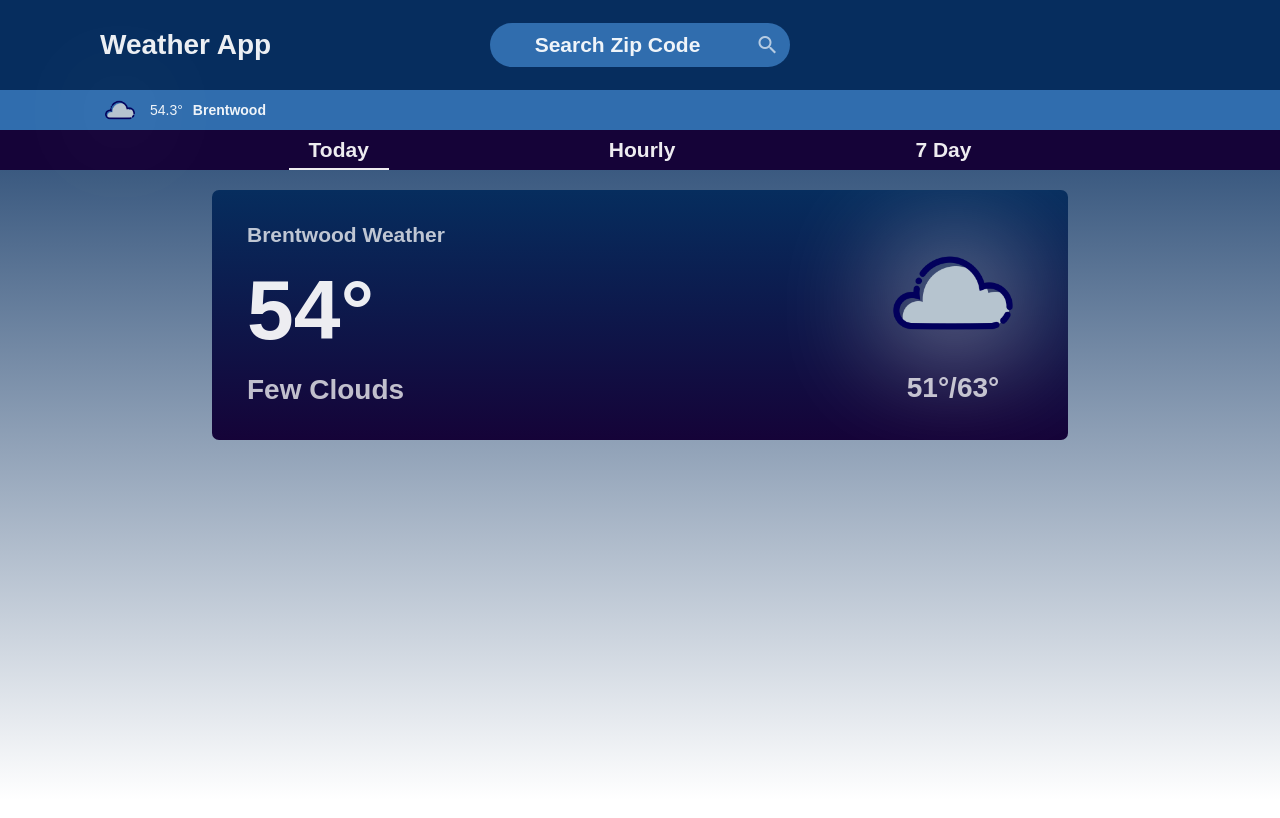
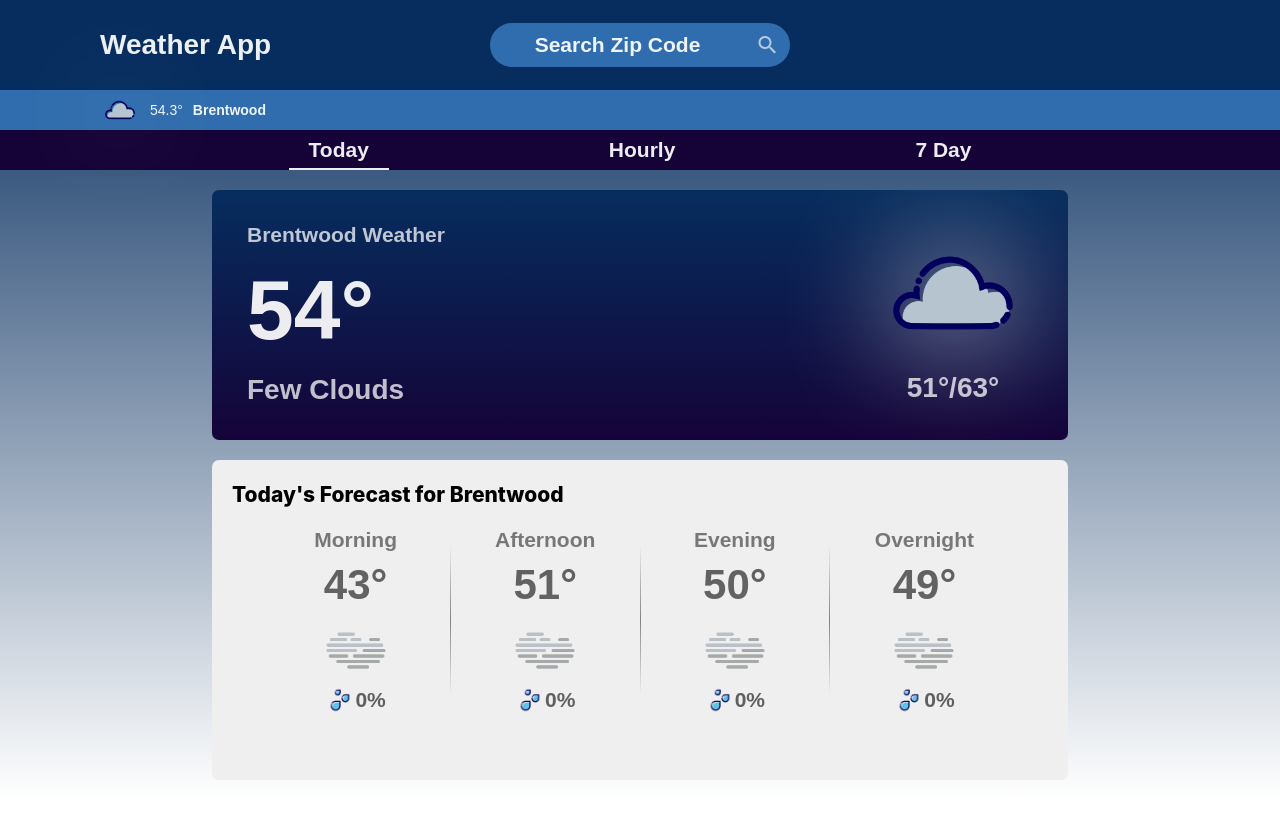
Before and after one commit to TheTeck/Weather, a React (Create React App) app: page / in a window 1280 px wide. Shown: the top 818 px of the page. Built offline with nearby package versions, Linux system fonts and the light colour scheme.

Commit message:
Create TodayForecast and QuarterDayForecast to show the weather at 6 hour spreads for the current day

```diff
--- a/src/components/DynamicIcon/DynamicIcon.jsx
+++ b/src/components/DynamicIcon/DynamicIcon.jsx
@@ -2,12 +2,14 @@ import React from 'react';
 
 import './DynamicIcon.scss';
 
-export default function DynamicIcon ({ width, height, weather , day}) {
+export default function DynamicIcon ({ width, height, weather, day}) {
 
     let output = "sunny";
 
     // Determine the proper icon based on main weather and day/night state
-    if (weather === "Thunderstorm") {
+    if (weather === "Precipitation") {
+        output = "precipitation"
+    } else if (weather === "Thunderstorm") {
         output = "lightning";
     } else if (weather === "Snow") {
         output = "snow";
--- /dev/null
+++ b/src/components/QuarterDayForecast/QuarterDayForecast.jsx
@@ -0,0 +1,19 @@
+import React from 'react';
+
+import './QuarterDayForecast.scss';
+import DynamicIcon from '../DynamicIcon/DynamicIcon';
+
+export default function QuarterDayForecast ({ title, hour, day }) {
+    console.log(hour.weather[0])
+    return (
+        <div className="quarterdayforecast-container">
+            <p className="quarterday-title">{title}</p>
+            <p className="quarterday-temp">{~~hour.temp + '\u00B0'}</p>
+            <DynamicIcon width={70} height={70} weather={hour.weather[0].main} day={day} />
+            <div className="quarterday-precipitation">
+                <DynamicIcon width={30} height={30} weather={"Precipitation"} day={day} />
+                <p>{hour.pop}%</p>
+            </div>
+        </div>
+    )
+}
--- /dev/null
+++ b/src/components/QuarterDayForecast/QuarterDayForecast.scss
@@ -0,0 +1,47 @@
+@import "../../sass/colors";
+@import "../../sass/fonts";
+@import "../../sass/dimensions";
+
+.quarterdayforecast-container {
+  width: 24%;
+  height: 100%;
+  background-color: $color-muted-white;
+  display: flex;
+  flex-direction: column;
+  justify-content: center;
+  align-items: center;
+  position: relative;
+  color: $color-font-dark;
+  font-weight: $font-heavy-weight;
+  font-family: $font-primary;
+}
+
+.quarterday-title {
+  font-size: $font-tiny;
+  opacity: 0.5;
+  margin: 0;
+}
+
+.quarterday-temp {
+  font-size: $font-large;
+  opacity: 0.6;
+  margin: 0;
+}
+
+.quarterday-precipitation {
+  width: 100%;
+  height: 100%;
+  display: flex;
+  justify-content: center;
+
+  p {
+    font-size: $font-small;
+    opacity: 0.6;
+  }
+}
+
+@media (min-width: $break-mid) {
+  .quarterday-title {
+    font-size: $font-small;
+  }
+}
--- /dev/null
+++ b/src/components/TodayForecast/TodayForecast.jsx
@@ -0,0 +1,25 @@
+import React from 'react';
+
+import './TodayForecast.scss';
+import QuarterDayForecast from '../QuarterDayForecast/QuarterDayForecast';
+
+export default function TodayForecast ({ name, hourly }) {
+
+    const localOffset = (new Date().getTimezoneOffset()) * 60;
+    let first = new Date((hourly[12].dt + localOffset) * 1000).toLocaleString();
+
+    return (
+        <div id="todayforecast-container">
+            <p id="todayforecast-title">{`Today's Forecast for ${name}`}</p>
+            <div id="quarterday-container">
+                <QuarterDayForecast title="Morning" hour={hourly[5]} day={true} />
+                <div className="divider"></div>
+                <QuarterDayForecast title="Afternoon" hour={hourly[11]} day={true} />
+                <div className="divider"></div>
+                <QuarterDayForecast title="Evening" hour={hourly[17]} day={false} />
+                <div className="divider"></div>
+                <QuarterDayForecast title="Overnight" hour={hourly[23]} day={false} />
+            </div>
+        </div>
+    )
+}
--- /dev/null
+++ b/src/components/TodayForecast/TodayForecast.scss
@@ -0,0 +1,39 @@
+@import "../../sass/colors";
+@import "../../sass/fonts";
+@import "../../sass/dimensions";
+
+#todayforecast-container {
+  width: 100%;
+  max-width: $break-mid;
+  height: 320px;
+  margin: $padding-small auto 0 auto;
+  padding: $padding-content;
+  border-radius: $radius;
+  background-color: $color-muted-white;
+  position: relative;
+  display: flex;
+  align-items: center;
+}
+
+#todayforecast-title {
+  color: $color-font-dark;
+  font-size: $font-small;
+  font-weight: $font-heavy-weight;
+  position: absolute;
+  top: $padding-small;
+  left: $padding-small;
+}
+
+#quarterday-container {
+  width: 100%;
+  height: 150px;
+  display: flex;
+  justify-content: center;
+  align-items: center;
+}
+
+.divider {
+  width: 1px;
+  height: 100%;
+  background: linear-gradient($color-muted-white, grey, $color-muted-white);
+}
--- a/src/pages/App/App.jsx
+++ b/src/pages/App/App.jsx
@@ -6,6 +6,7 @@ import MainHeader from '../../components/MainHeader/MainHeader';
 import SubHeader from '../../components/SubHeader/SubHeader';
 import NavBar from '../../components/NavBar/NavBar';
 import CurrentWeather from '../../components/CurrentWeather/CurrentWeather';
+import TodayForecast from '../../components/TodayForecast/TodayForecast';
 
 let dummyData = require('../../dummyCurrent');
 let dummyWeekData = require('../../dummyWeek');
@@ -82,12 +83,15 @@ function App() {
       <div id="content-container">
         {
           active === 'Today' ?
+            <>
               <CurrentWeather
                   weather={currentData.weather[0]}
                   main={currentData.main}
                   name={currentData.name}
                   day={day}
               />
+              <TodayForecast name={currentData.name} hourly={allData.hourly} />
+            </>
           : <>Nothing Here Yet</>
         }
       </div>
--- a/src/sass/_colors.scss
+++ b/src/sass/_colors.scss
@@ -2,5 +2,7 @@ $color-primary: rgb(6, 45, 94);
 $color-secondary: rgb(48, 109, 174);
 $color-ternary: rgb(21, 3, 56);
 
+$color-muted-white: rgb(240, 239, 239);
+
 $color-font-light: rgba(255, 255, 255, 0.926);
 $color-font-dark: black;
```
Lines whose indentation alone changed are shown as unchanged.
